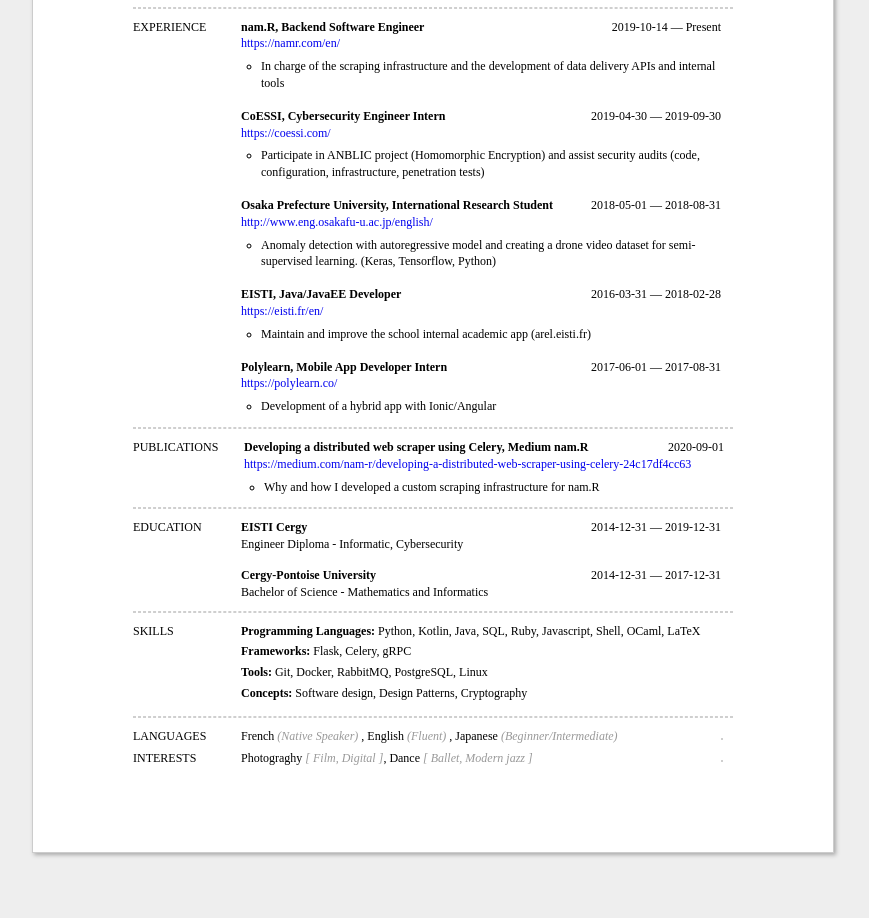
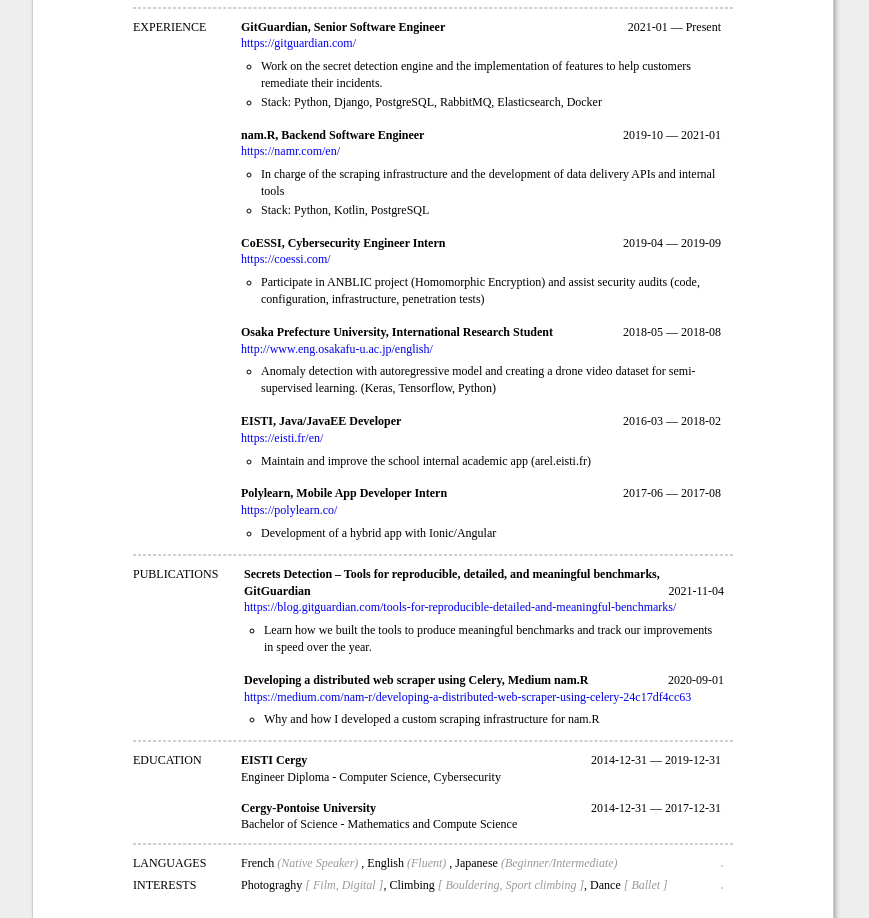
Before and after one commit to Walz/walz.github.io, a plain HTML site: page resume.html in a window 1280 px wide. Shown: the part 186-1104 px from the top of the page, without its empty margins (207-1076 px from the left). Before the commit the page ends 1079 px from the top, so only its background shows below. Drawn offline with Linux system fonts and the light colour scheme.

Commit message:
update resume

```diff
--- a/resume.html
+++ b/resume.html
@@ -170,7 +170,7 @@ a {
     <span class='name'>
       Samuel Guillaume,
     </span>
-    <span class='label'>Backend Software Engineer</span>
+    <span class='label'>Senior Software Engineer</span>
   </div>
   <div id='basicsBlock' class='smallFont'>
     <div class='contactBlock'>
@@ -178,10 +178,6 @@ a {
         <span class='divider'>|</span>
         <span class='address'>
           Paris
-        </span>
-        <span class='divider'>|</span>
-        <span class='other'>
-          Resume as <a href="/resume.json">JSON</a> or <a href="/resume.pdf">PDF</a>
         </span>
     </div>
       <div id='profilesBlock'>
@@ -202,15 +198,32 @@ a {
 			<div class="jobBlock">
 	      <div class='blockHeader'>
 	        <span class='title'>
+	          GitGuardian, Senior Software Engineer
+	        </span>
+	        <span class='date'>
+	          2021-01 &mdash; Present
+	        </span>
+	      </div>
+	      <div><a href='https://gitguardian.com/'>https://gitguardian.com/</a></div>
+	      <ul class='highlights'>
+	        <li>Work on the secret detection engine and the implementation of features to help customers remediate their incidents.</li>
+	        <li>Stack: Python, Django, PostgreSQL, RabbitMQ, Elasticsearch, Docker</li>
+	      </ul>
+	      <div class='separator'></div>
+			</div>
+			<div class="jobBlock">
+	      <div class='blockHeader'>
+	        <span class='title'>
 	          nam.R, Backend Software Engineer
 	        </span>
 	        <span class='date'>
-	          2019-10-14 &mdash; Present
+	          2019-10 &mdash; 2021-01
 	        </span>
 	      </div>
 	      <div><a href='https://namr.com/en/'>https://namr.com/en/</a></div>
 	      <ul class='highlights'>
 	        <li>In charge of the scraping infrastructure and the development of data delivery APIs and internal tools</li>
+	        <li>Stack: Python, Kotlin, PostgreSQL</li>
 	      </ul>
 	      <div class='separator'></div>
 			</div>
@@ -220,7 +233,7 @@ a {
 	          CoESSI, Cybersecurity Engineer Intern
 	        </span>
 	        <span class='date'>
-	          2019-04-30 &mdash; 2019-09-30
+	          2019-04 &mdash; 2019-09
 	        </span>
 	      </div>
 	      <div><a href='https://coessi.com/'>https://coessi.com/</a></div>
@@ -235,7 +248,7 @@ a {
 	          Osaka Prefecture University, International Research Student
 	        </span>
 	        <span class='date'>
-	          2018-05-01 &mdash; 2018-08-31
+	          2018-05 &mdash; 2018-08
 	        </span>
 	      </div>
 	      <div><a href='http://www.eng.osakafu-u.ac.jp/english/'>http://www.eng.osakafu-u.ac.jp/english/</a></div>
@@ -250,7 +263,7 @@ a {
 	          EISTI, Java/JavaEE Developer
 	        </span>
 	        <span class='date'>
-	          2016-03-31 &mdash; 2018-02-28
+	          2016-03 &mdash; 2018-02
 	        </span>
 	      </div>
 	      <div><a href='https://eisti.fr/en/'>https://eisti.fr/en/</a></div>
@@ -265,7 +278,7 @@ a {
 	          Polylearn, Mobile App Developer Intern
 	        </span>
 	        <span class='date'>
-	          2017-06-01 &mdash; 2017-08-31
+	          2017-06 &mdash; 2017-08
 	        </span>
 	      </div>
 	      <div><a href='https://polylearn.co/'>https://polylearn.co/</a></div>
@@ -283,6 +296,21 @@ a {
       <span>PUBLICATIONS</span>
     </div>
     <div class='sectionContent'>
+      <div class='blockHeader'>
+        <span class='title'>
+          Secrets Detection – Tools for reproducible, detailed, and meaningful benchmarks, GitGuardian
+        </span>
+        <span class='date'>
+          <span class='releaseDate'>2021-11-04</span>
+        </span>
+      </div>
+      <div class='website'>
+        <a href='https://blog.gitguardian.com/tools-for-reproducible-detailed-and-meaningful-benchmarks/'>https://blog.gitguardian.com/tools-for-reproducible-detailed-and-meaningful-benchmarks/</a>
+      </div>
+      <ul class='highlights'>
+        <li>Learn how we built the tools to produce meaningful benchmarks and track our improvements in speed over the year.</li>
+      </ul>
+      <div class='separator'></div>
       <div class='blockHeader'>
         <span class='title'>
           Developing a distributed web scraper using Celery, Medium nam.R
@@ -317,7 +345,7 @@ a {
           2014-12-31 &mdash; 2019-12-31
         </span>
         <div class=''>
-          Engineer Diploma  - Informatic, Cybersecurity
+          Engineer Diploma  - Computer Science, Cybersecurity
         </div>
       </div>
       <div class='separator'></div>
@@ -329,7 +357,7 @@ a {
           2014-12-31 &mdash; 2017-12-31
         </span>
         <div class=''>
-          Bachelor of Science  - Mathematics and Informatics
+          Bachelor of Science  - Mathematics and Compute Science
         </div>
       </div>
 
@@ -337,46 +365,6 @@ a {
 	</div>
   <div class='sectionLine'></div>
 
-	<div id='skills' class="sectionBlock">
-    <div class='sectionName'>
-      <span>SKILLS</span>
-    </div>
-    <div class='sectionContent'>
-      <div class='skillBlock'>
-        <span class='title'>Programming Languages:</span>
-          <span>Python</span>,
-          <span>Kotlin</span>,
-          <span>Java</span>,
-          <span>SQL</span>,
-          <span>Ruby</span>,
-          <span>Javascript</span>,
-          <span>Shell</span>,
-          <span>OCaml</span>,
-          <span>LaTeX</span>
-      </div>
-      <div class='skillBlock'>
-        <span class='title'>Frameworks:</span>
-          <span>Flask</span>,
-          <span>Celery</span>,
-          <span>gRPC</span>
-      </div>
-      <div class='skillBlock'>
-        <span class='title'>Tools:</span>
-          <span>Git</span>,
-          <span>Docker</span>,
-          <span>RabbitMQ</span>,
-          <span>PostgreSQL</span>,
-          <span>Linux</span>
-      </div>
-      <div class='skillBlock'>
-        <span class='title'>Concepts:</span>
-          <span>Software design</span>,
-          <span>Design Patterns</span>,
-          <span>Cryptography</span>
-      </div>
-    </div>
-	</div>
-  <div class='sectionLine'></div>
 
 	<div id='languages' class="sectionBlock">
     <div class='sectionName'>
@@ -409,11 +397,17 @@ a {
         -->
       ]</em></span><!--
       --><span>, </span>
+      <span class='name'>Climbing</span><!--
+      --><span class='keywords'> <em>[
+        Bouldering<!--
+        -->,
+        Sport climbing<!--
+        -->
+      ]</em></span><!--
+      --><span>, </span>
       <span class='name'>Dance</span><!--
       --><span class='keywords'> <em>[
         Ballet<!--
-        -->,
-        Modern jazz<!--
         -->
       ]</em></span><!--
       -->
```
Also changed, not shown: resume.json (+38 -64 lines), 1 other file.
